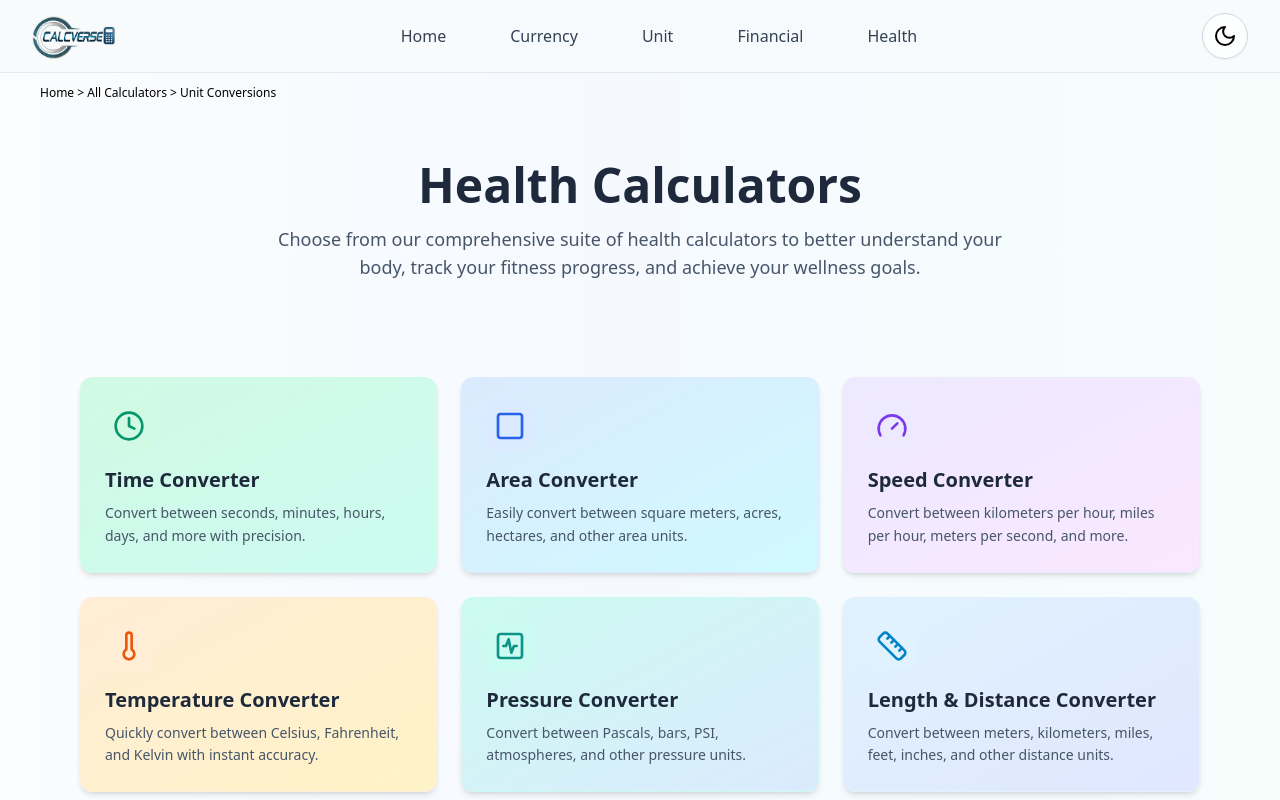
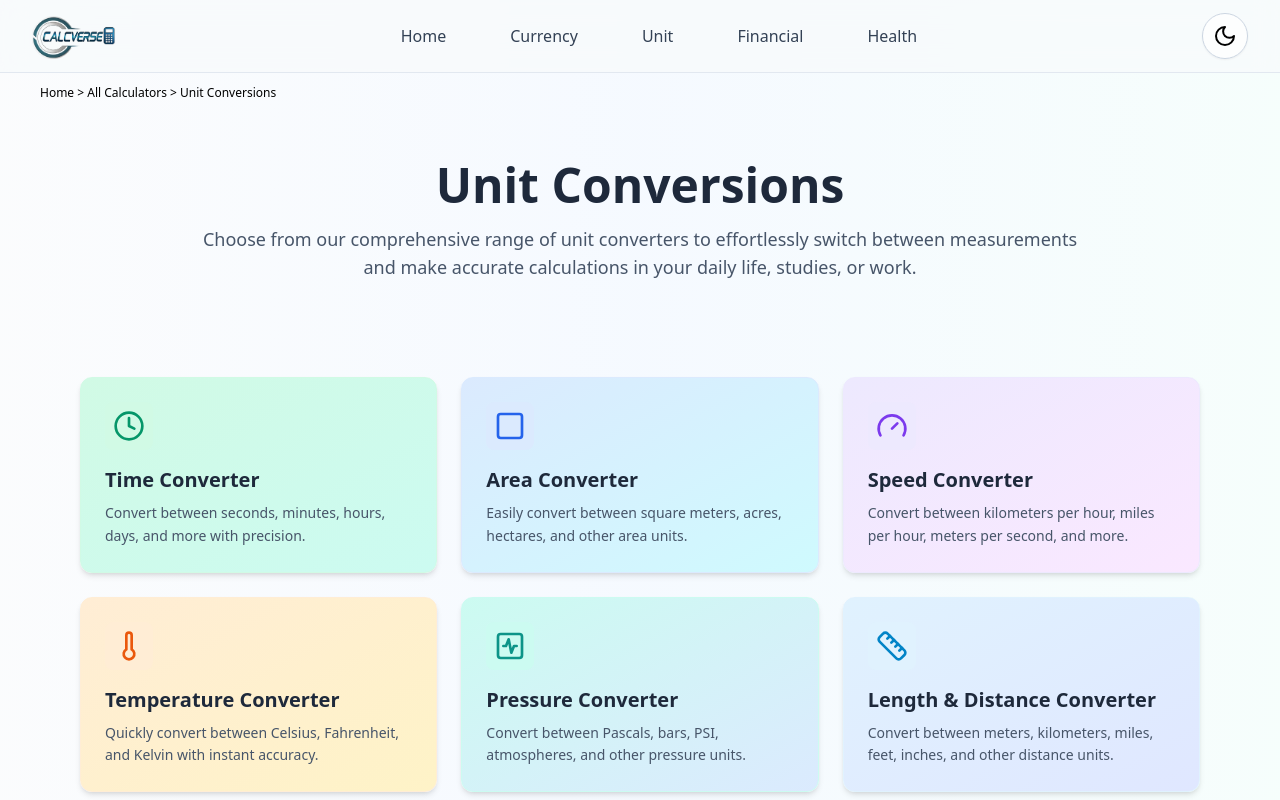
Before and after one commit to yogesh-1413/CalcVerse, a React (Vite) app: page /All-calculators/Unit-Conversions in a window 1280 px wide. Shown: the top 800 px of the page. Built offline with nearby package versions, Linux system fonts and the light colour scheme.

Commit message:
Added Proper Routing to the Unit Conversion Page and Routes are Reconfigured

```diff
--- a/src/App.tsx
+++ b/src/App.tsx
@@ -36,8 +36,8 @@ function App() {
         <Route path='/All-Calculators' element={<All_Conversions />} />
         <Route path='/All-calculators/Regular-Calculator' element={<Regular_Calculator />} />
         <Route path='*' element={<NotFound />} />
-        <Route path='/All-calculators/Unit-Conversions/TimeConverter' element={<TimeConverter />} />
-        <Route path='/All-calculators/Unit-Conversions/Length_and_Distance_Converter' element={<Length_And_Distance_Converter />} />
+        <Route path='/All-calculators/Unit-Conversions/Time-Converter' element={<TimeConverter />} />
+        <Route path='/All-calculators/Unit-Conversions/Length-Distance-Converter' element={<Length_And_Distance_Converter />} />
         <Route path='/About Us' element={<About_Us />} />
         <Route path='/Our Mission' element={<Our_Mission />} />
         <Route path='/All-calculators/Financial-Calculators/SIP-Calculator' element={<SIPCalculator />} />
--- a/src/Conversions/All_Conversions.tsx
+++ b/src/Conversions/All_Conversions.tsx
@@ -102,14 +102,14 @@ const All_Conversions: React.FC = () => {
                                 <Link to="/All-calculators/Unit-Conversions" className="self-start"><h2 className="dark:text-white/90 font-bold flex flex-col sm:text-sm md:text-sm lg:text-lg self-start hover:underline transition-all duration-300 ease-in-out">Unit Conversions</h2></Link>
                                 <div className="grid grid-cols-1 md:grid-cols-2 gap-4 w-full ">
                                     <div className="flex flex-col gap-2 mt-4">
-                                        <Link to="/All-calculators/Unit-Conversions/TimeConverter"><p className="dark:text-white ml-3 text-sm sm:text-sm md:text-md lg:text-md hover:underline">Time</p></Link>
+                                        <Link to="/All-calculators/Unit-Conversions/Time-Converter"><p className="dark:text-white ml-3 text-sm sm:text-sm md:text-md lg:text-md hover:underline">Time</p></Link>
                                         <Link to="/"><p className="dark:text-white ml-3 text-sm sm:text-sm md:text-md lg:text-md hover:underline">Area</p></Link>
                                         <Link to="/"><p className="dark:text-white ml-3 text-sm sm:text-sm md:text-md lg:text-md hover:underline">Speed</p></Link>
                                         <Link to="/"><p className="dark:text-white ml-3 text-sm sm:text-sm md:text-md lg:text-md hover:underline">Temperature</p></Link>
                                         <Link to="/"><p className="dark:text-white ml-3 text-sm sm:text-sm md:text-md lg:text-md hover:underline">Pressure</p></Link>
                                     </div>
                                     <div className="flex flex-col gap-2 md:mt-4">
-                                        <Link to="/All-calculators/Unit-Conversions/Length_and_Distance_Converter"><p className="dark:text-white ml-3 text-sm sm:text-sm md:text-md lg:text-md hover:underline">Length & Distance</p></Link>
+                                        <Link to="/All-calculators/Unit-Conversions/Length-Distance-Converter"><p className="dark:text-white ml-3 text-sm sm:text-sm md:text-md lg:text-md hover:underline">Length & Distance</p></Link>
                                         <Link to="/"><p className="dark:text-white ml-3 text-sm sm:text-sm md:text-md lg:text-md hover:underline">Mass & Weight</p></Link>
                                         <Link to="/"><p className="dark:text-white ml-3 text-sm sm:text-sm md:text-md lg:text-md hover:underline">Fuel Consumption</p></Link>
                                         <Link to="/"><p className="dark:text-white ml-3 text-sm sm:text-sm md:text-md lg:text-md hover:underline">Acceleration</p></Link>
--- a/src/Conversions/Calculator-Home-Pages/Health-Calculators-Home.tsx
+++ b/src/Conversions/Calculator-Home-Pages/Health-Calculators-Home.tsx
@@ -131,7 +131,7 @@ function Health_Calculators_Home() {
                 <h1 className="text-4xl md:text-5xl font-bold text-slate-800 mb-4 dark:text-back">
                     Health Calculators
                 </h1>
-                <p className="text-lg text-slate-600 max-w-3xl mx-auto dark:text-white">
+                <p className="text-lg text-slate-600 max-w-4xl mx-auto dark:text-white">
                     Choose from our comprehensive suite of health calculators to better understand your body, track your fitness progress, and achieve your wellness goals.
                 </p>
             </div>
--- a/src/Conversions/Calculator-Home-Pages/Unit-Conversions-Home.tsx
+++ b/src/Conversions/Calculator-Home-Pages/Unit-Conversions-Home.tsx
@@ -128,10 +128,10 @@ function Unit_Conversions_Home() {
         <div className="max-w-8xl mx-auto px-4 sm:px-6 lg:px-8 py-12">
             <div className="text-center mb-12">
                 <h1 className="text-4xl md:text-5xl font-bold text-slate-800 mb-4 dark:text-back">
-                    Health Calculators
+                    Unit Conversions
                 </h1>
-                <p className="text-lg text-slate-600 max-w-3xl mx-auto dark:text-white">
-                    Choose from our comprehensive suite of health calculators to better understand your body, track your fitness progress, and achieve your wellness goals.
+                <p className="text-lg text-slate-600 max-w-4xl mx-auto dark:text-white">
+                    Choose from our comprehensive range of unit converters to effortlessly switch between measurements and make accurate calculations in your daily life, studies, or work.
                 </p>
             </div>
 
--- a/src/ConveterComponents/Length&Distance.tsx
+++ b/src/ConveterComponents/Length&Distance.tsx
@@ -50,7 +50,7 @@ const Length_And_Distance_Converter: React.FC = () => {
             <span className='hover:underline'> Unit Conversions </span>
           </Link>
           &gt;
-          <Link to='Length_and_Distance_Converter'>
+          <Link to='/All-calculators/Unit-Conversions/Length-and-Distance-Converter'>
             <span className='hover:underline'> Length & Distance Converter </span>
           </Link>
         </p>
--- a/src/ConveterComponents/TimeConverter.tsx
+++ b/src/ConveterComponents/TimeConverter.tsx
@@ -46,7 +46,7 @@ const TimeConverter: React.FC = () => {
           <span className='hover:underline'> Unit Conversions </span>
         </Link>
         &gt;
-        <Link to='TimeConverter'>
+        <Link to='/All-calculators/Unit-Conversions/Time-Converter'>
           <span className='hover:underline'> Time Converter </span>
         </Link>
       </p>
```
Also changed, not shown: src/Conversions/Calculator-Home-Pages/Financial-Calculators-Home.tsx (+8 -8 lines). Lines whose indentation alone changed are shown as unchanged.
